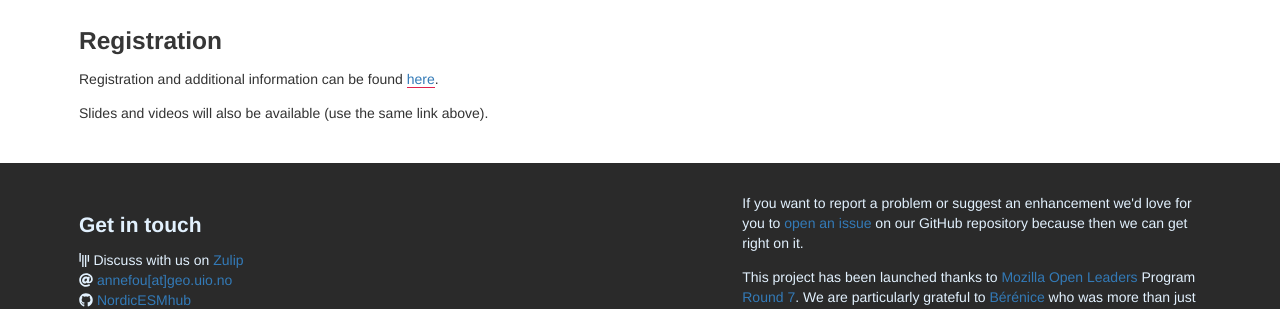
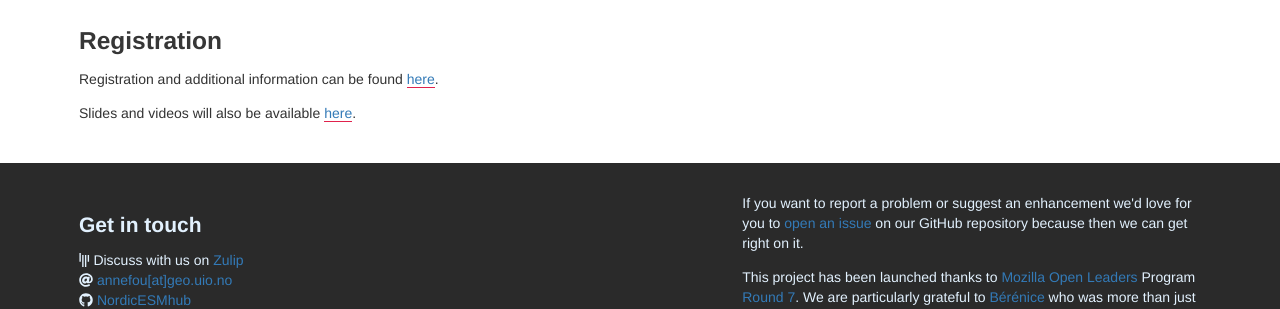
Before and after one commit to NordicESMhub/nordicesmhub.github.io, a Jekyll site: the page built from _events/2020-10-16-sorse.md, in a window 1280 px wide and 900 px high, scrolled down 679 px. Shown: the part 395-704 px from the top of the window. Built offline with Jekyll 4.4.1, drawn with Linux system fonts in a browser that asks for light colours; nearby versions of some CDN libraries.

Commit message:
add new link to event

```diff
--- a/_events/2020-10-16-sorse.md
+++ b/_events/2020-10-16-sorse.md
@@ -31,4 +31,4 @@ See [the start time in your time zone](https://www.timeanddate.com/worldclock/fi
 Registration and additional information can be found [here](https://indico.scc.kit.edu/event/917/).
 
 
-Slides and videos will also be available (use the same link above).
+Slides and videos will also be available [here](https://sorse.github.io/programme/talks/event-018/).
```
